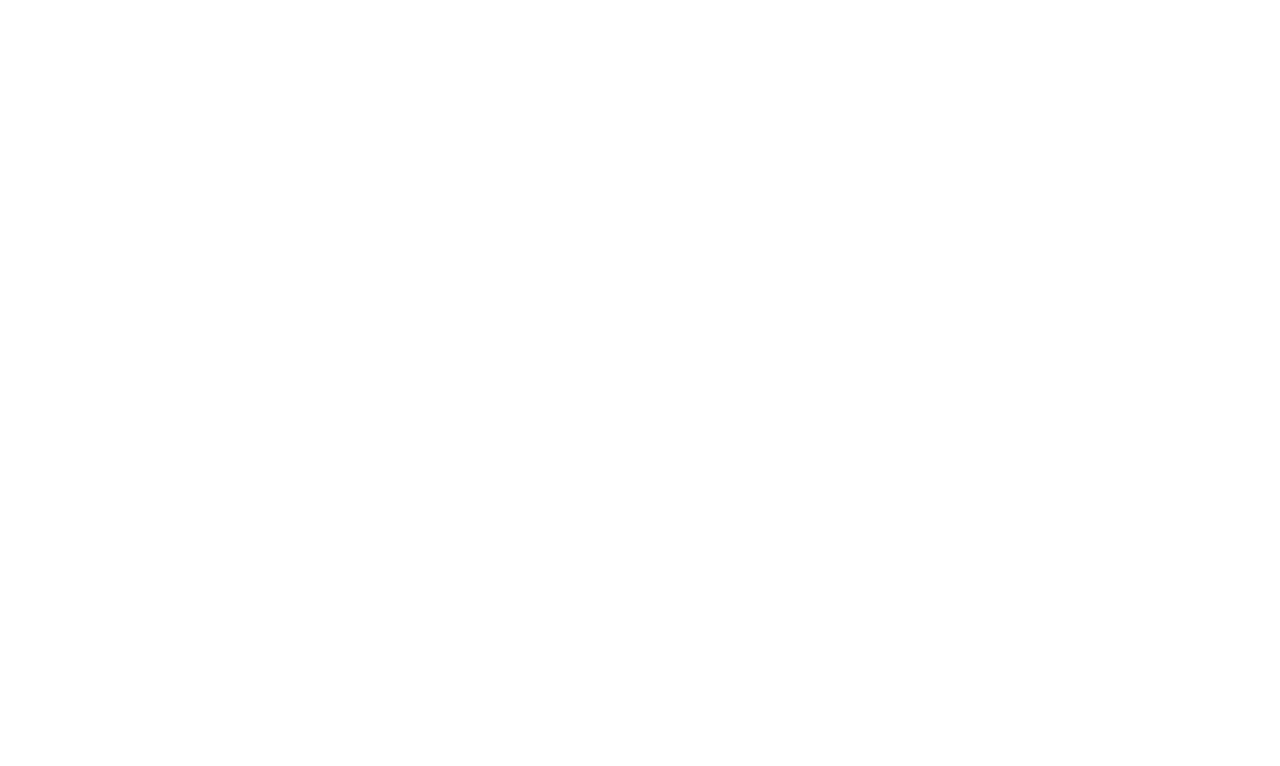
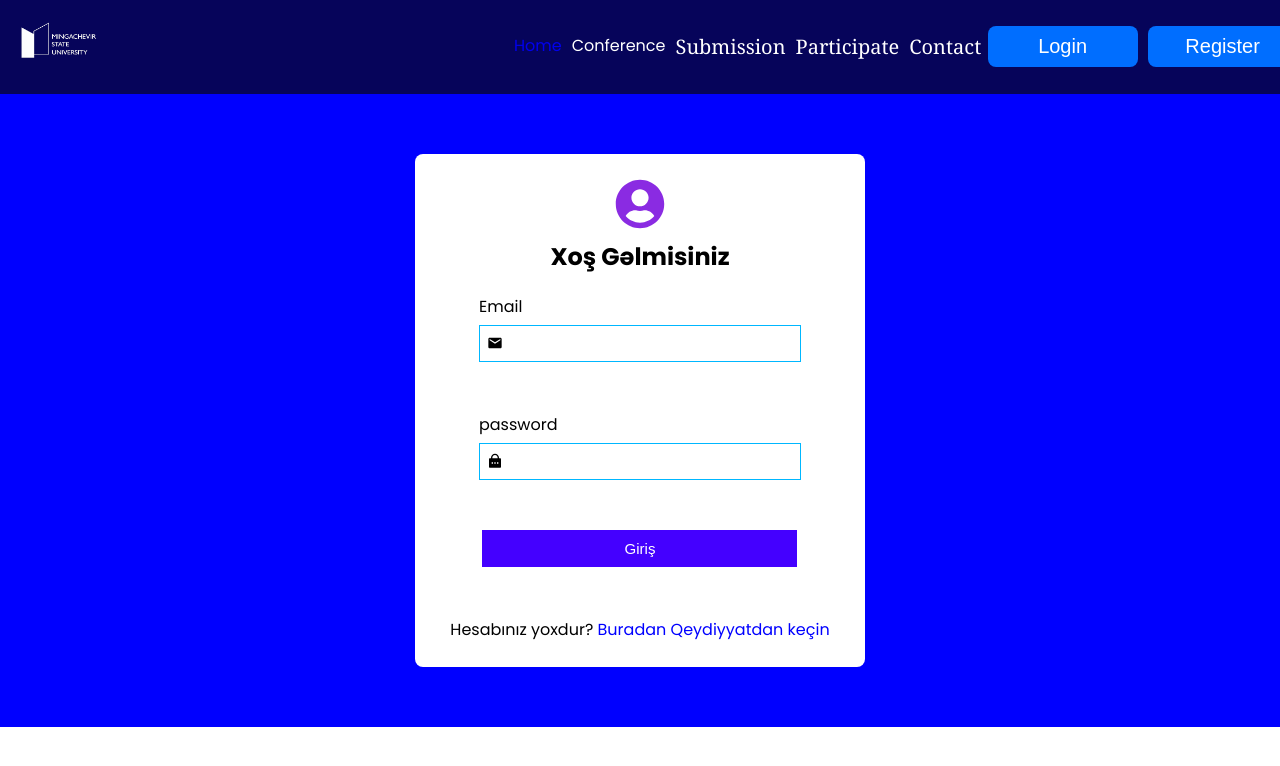
Before and after one commit to meleykemahmudlu22/Conference, a React (Vite) app in the folder conferencemdu/: page /login in a window 1280 px wide. Before the commit this address had no page. Shown: the top 766 px of the page. Built offline with nearby package versions, Linux system fonts and the light colour scheme.

Commit message:
add login page

```diff
--- a/conferencemdu/src/App.jsx
+++ b/conferencemdu/src/App.jsx
@@ -15,6 +15,7 @@
 import {  Routes, Route } from "react-router-dom";
 import Home from "./assets/Home/Home/Home";
 import Register from "./assets/pages/Register/Register";
+import Login from "./assets/pages/Login/Login";
 
 
 function App(){
@@ -23,6 +24,7 @@ function App(){
     <Routes>
       <Route path="/" element={<Home/>}/>
       <Route path="/register" element={<Register/>}/>
+      <Route path="/login" element={<Login/>}/>
     </Routes>
 
 
--- a/conferencemdu/src/assets/components/Header/Header.jsx
+++ b/conferencemdu/src/assets/components/Header/Header.jsx
@@ -29,7 +29,8 @@ function Header (){
 
         <div className="HeaderBtn">
 
-            <button>Login</button>
+
+               <RouterLink to="/login">   <button>Login</button></RouterLink>
                <RouterLink to="/register">  <button>Register</button></RouterLink>
 
         </div>
--- /dev/null
+++ b/conferencemdu/src/assets/pages/Login/Login.jsx
@@ -0,0 +1,48 @@
+import React from 'react'
+import { MdEmail } from "react-icons/md";
+import { RiLockPasswordFill } from "react-icons/ri";
+import { FaUserCircle } from "react-icons/fa";
+import "./login.css"
+import Header from '../../components/Header/Header';
+
+const Login = () => {
+  return (
+    <div>
+        <Header/>
+      <div className="logincontainer">
+        <form action="">
+            <div className="welcome">
+                < FaUserCircle className='usericon'/>
+                <h2>Xoş Gəlmisiniz</h2>
+            </div>
+           <div className="forumbox">
+             <div className="loginlabel">
+                <label htmlFor="">Email</label>
+                <div className="inpicon">
+                    <MdEmail className='loginemailicon'/>
+                     <input type="text" name="" id="" />
+                </div>
+
+            </div>
+            <div className="loginlabel">
+                <label htmlFor="">password</label>
+                <div className="inpicon">
+                    <RiLockPasswordFill className='loginemailicon'/>
+                     <input type="text" name="" id="" />
+                </div>
+            </div>
+            <div className="loginbtn">
+                <button>Giriş</button>
+            </div>
+             <div className="account">
+            <p>Hesabınız yoxdur? <a href="">Buradan Qeydiyyatdan keçin</a></p>
+        </div>
+           </div>
+        </form>
+
+      </div>
+    </div>
+  )
+}
+
+export default Login
--- /dev/null
+++ b/conferencemdu/src/assets/pages/Login/login.css
@@ -0,0 +1,67 @@
+.logincontainer{
+    background-color: blue;
+    display: flex;
+    justify-content: center;
+    align-items: center;
+    padding: 60px 0;
+}
+.form{
+    background-color: white;
+
+}
+.inpicon{
+    position: relative;
+}
+.loginemailicon{
+    position: absolute;
+    top: 10px;
+    left: 8px;
+}
+.inpicon input{
+    padding: 10px;
+    width: 300px;
+    border: none;
+    outline: none;
+    border: 1px solid rgb(0, 183, 255);
+}
+.inpicon input:focus{
+    border: 1px solid blue;
+}
+.loginbtn button{
+    width: 315px;
+    padding: 10px;
+    border: none;
+    background-color: rgb(68, 0, 255);
+    color: white;
+    font-size: 15px;
+    cursor: pointer;
+}
+.welcome{
+    display: flex;
+    flex-direction: column;
+    align-items: center;
+    gap: 10px;
+}
+.usericon{
+    font-size: 50px;
+    color: blueviolet;
+}
+.forumbox{
+
+    display: flex;
+    flex-direction: column;
+    gap: 50px;
+    align-items: center;
+}
+.loginlabel{
+    display: flex;
+    flex-direction: column;
+    gap: 6px;
+}
+.account p a{
+    text-decoration: none;
+    color: blue;
+}
+.account p a:hover{
+  color: orange;
+}
```
